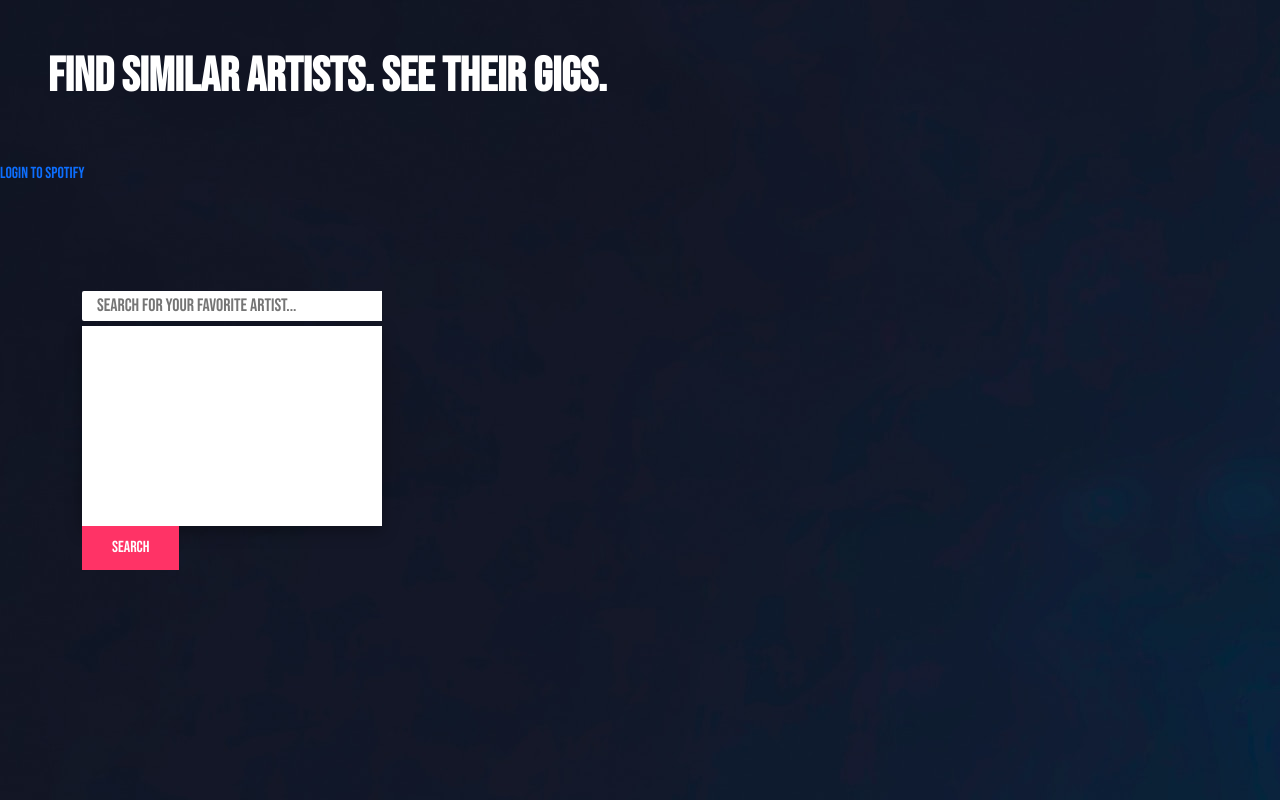
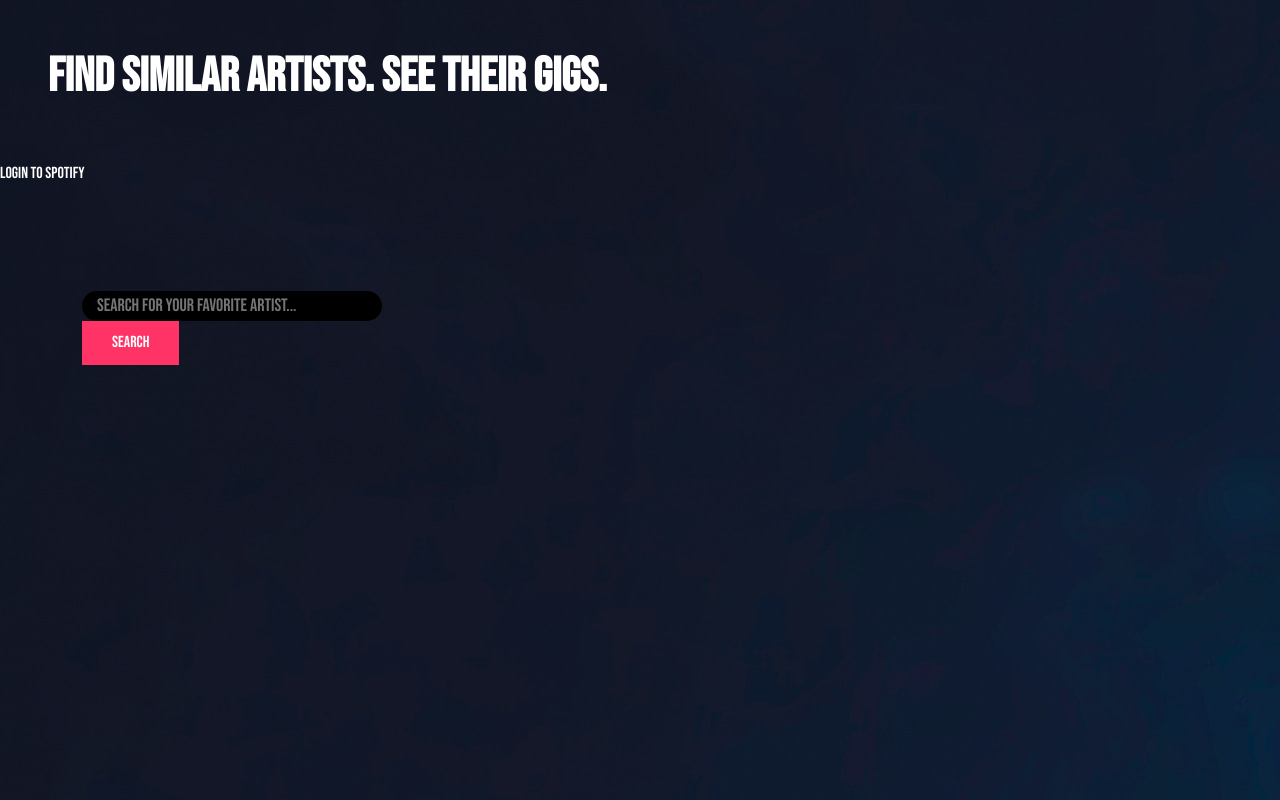
Before and after one commit to ipaulaandreea/artist_recommendation_app, a React (Create React App) app: page / in a window 1280 px wide. Built offline with nearby package versions, Linux system fonts and the light colour scheme.

Commit message:
added spinner

```diff
--- a/src/components/SearchBar/SearchBar.js
+++ b/src/components/SearchBar/SearchBar.js
@@ -1,17 +1,21 @@
 import React, { useState, useEffect } from 'react'
 import axios from 'axios'
 import classes from './SearchBar.module.css'
+import Spinner from 'react-bootstrap/Spinner';
+
 
 // const SearchBar = ({ props, data }) => {
   const SearchBar = (props) => {
   const [filteredData, setFilteredData] = useState([])
   const [wordEntered, setWordEntered] = useState('')
+  const [displayList, setDisplayList] = useState(false)
+  const [isLoading, setIsLoading] = useState(false)
 
 
   useEffect(() => {
     const timer=setTimeout(() => {
       handleFilter();
-    }, 2500);
+    }, 1500);
     return ()=> clearTimeout(timer)
   }, [wordEntered]);
 
@@ -25,7 +29,8 @@ import classes from './SearchBar.module.css'
       setFilteredData([])
     } else {
       result = await getSearchResults(searchWord)
-
+      setIsLoading(false)
+      setDisplayList(true)
       console.log(result)
 
       setFilteredData(result)
@@ -60,6 +65,9 @@ import classes from './SearchBar.module.css'
   }
 
 const handleInputChange=(event)=>{
+  setFilteredData([])
+  setIsLoading(true);
+
   setWordEntered(event.target.value)
 
 }
@@ -79,7 +87,6 @@ const handleItemClick = (item) => {
           placeholder='Search for your favorite artist...'
           value={wordEntered}
           onChange={e=>handleInputChange(e)}
-          // onChange={handleFilter}
         />
         {/* <div className="searchIcon">
             {filteredData.length === 0 ? (
@@ -90,7 +97,14 @@ const handleItemClick = (item) => {
           </div> */}
       </div>
 
+
+      {/* <div className={classes.dataResult}> */}
+    {(displayList && wordEntered!=="")  &&
         <div className={classes.dataResult}>
+          {isLoading &&
+          <Spinner className={classes.spinner} animation="border" role="status" >
+    </Spinner>
+      }
 
           {filteredData.map(item =>(
             <a className={classes.dataItem} onClick={() => handleItemClick(item)}>
@@ -101,6 +115,7 @@ const handleItemClick = (item) => {
           }
 
         </div>
+  }
 
     </div>
   )
--- a/src/components/SearchBar/SearchBar.module.css
+++ b/src/components/SearchBar/SearchBar.module.css
@@ -4,11 +4,10 @@
   }
 
   .search input {
-    background-color: white;
+    background-color: black;
+    color: white;
     border: 0;
-    border-radius: 2px;
-    border-top-right-radius: 0px;
-    border-bottom-right-radius: 0px;
+    border-radius: 15px;
     font-size: 18px;
     padding: 15px;
     height: 30px;
@@ -34,7 +33,8 @@
     margin-top: 5px;
     width: 300px;
     height: 200px;
-    background-color: white;
+    color: white;
+    background-color: black;
     box-shadow: rgba(0, 0, 0, 0.35) 0px 5px 15px;
     overflow: hidden;
     overflow-y: auto;
@@ -50,19 +50,33 @@
     display: flex;
     align-items: center;
     color: black;
+    color: white;
   }
 
   .dataItem p {
     margin-left: 10px;
   }
   a {
+    color: white;
     text-decoration: none;
   }
 
   a:hover {
-    background-color: lightgrey;
+    background-color: rgb(81, 78, 78);
   }
 
   #clearBtn {
     cursor: pointer;
   }
+
+.spinner {
+  display: inline-block;
+  margin: 0 auto;
+  padding: 3px;
+
+}
+
+.dataResult {
+  text-align: center;
+
+}
```
